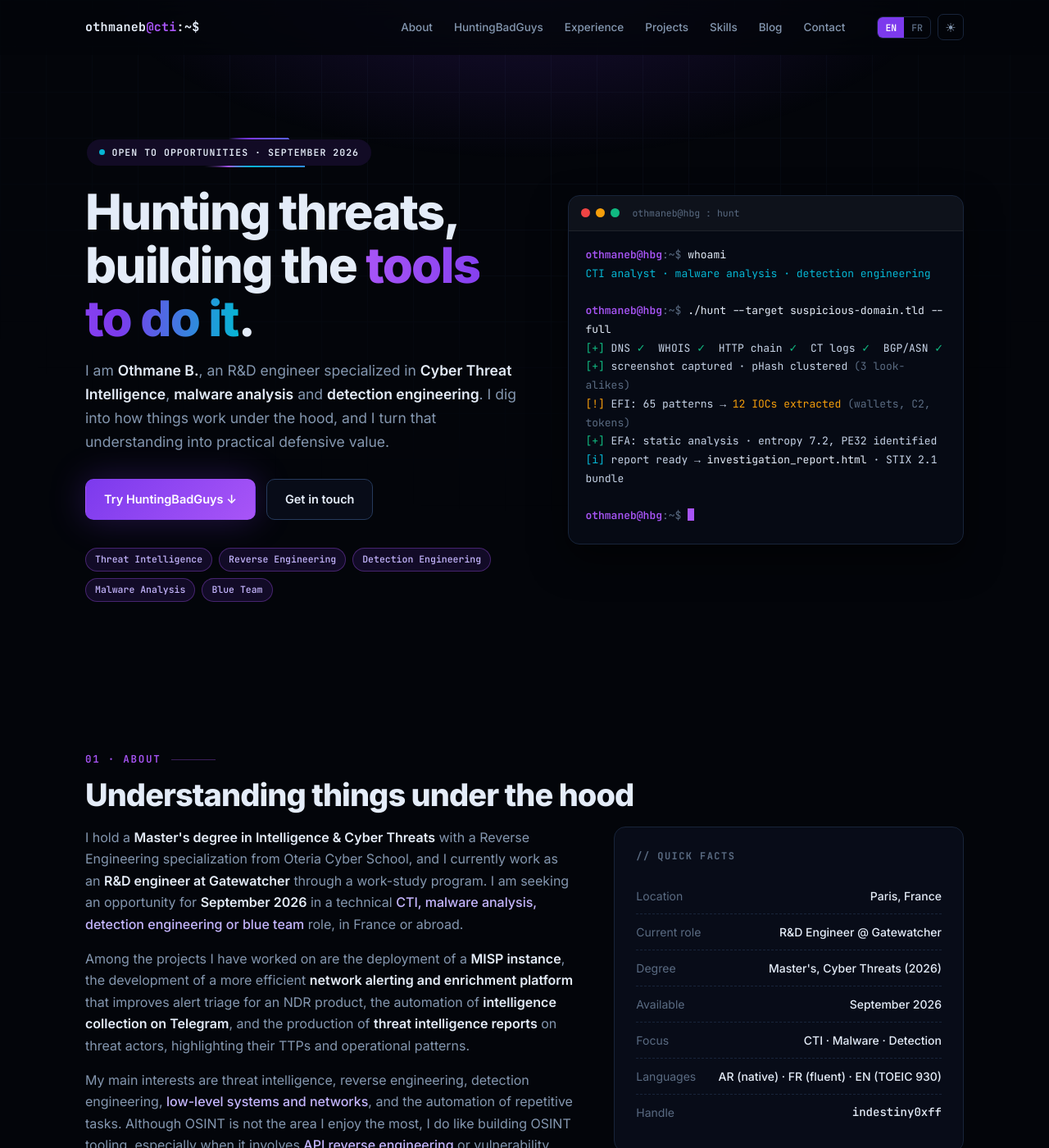
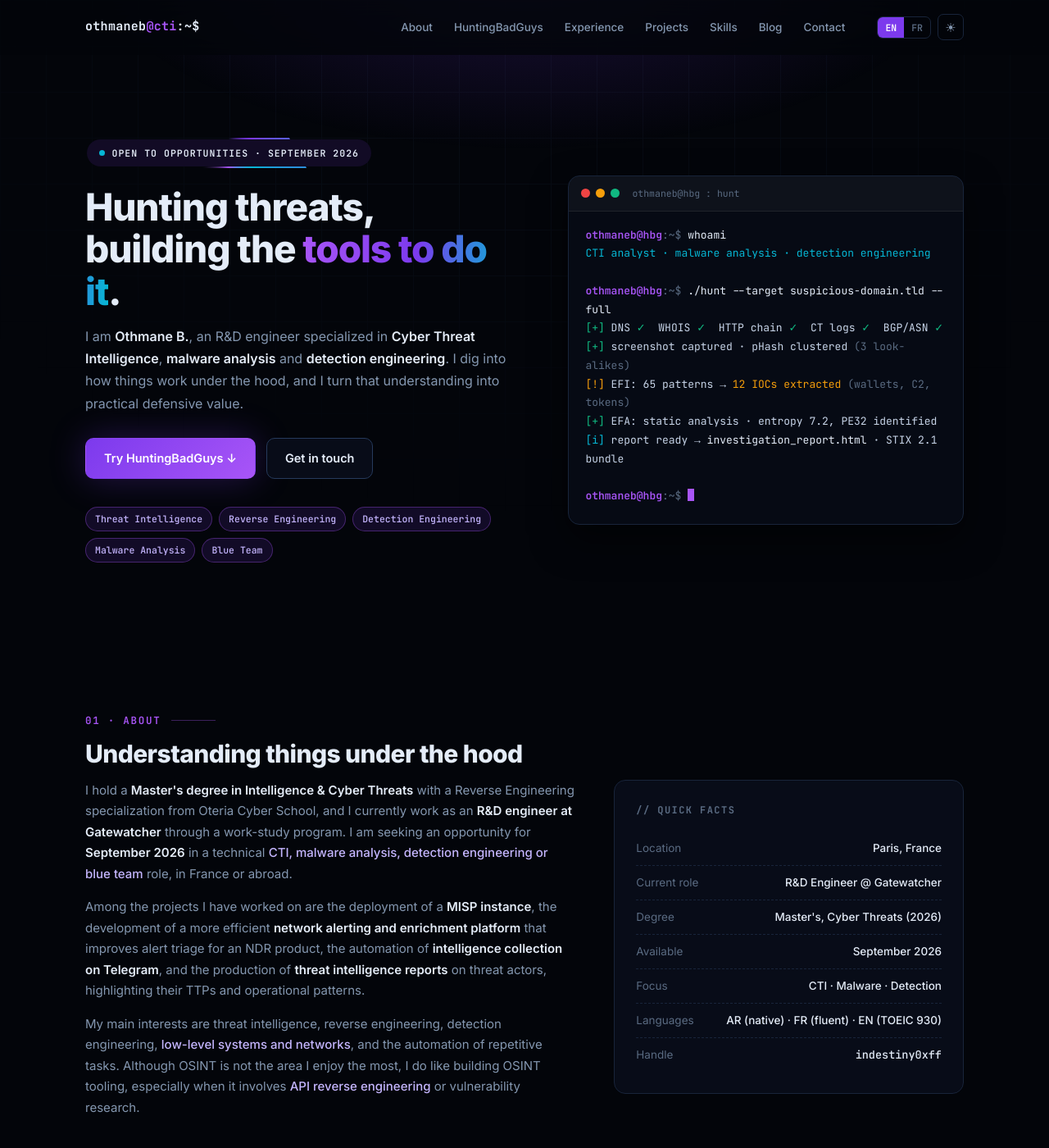
Before and after one commit to indestiny0xff/indestiny0xff.github.io, a Jekyll site: the page built from index.html, in a window 1280 px wide and 1400 px high. Shown: the whole window at 82% size. Built offline with Jekyll 4.4.1, drawn with Linux system fonts in a browser that asks for light colours.

Commit message:
Recalibrate the type scale to standard portfolio sizes
Body drops to 15.5px, the hero headline caps at 46px instead of 60px,
section titles cap at 30px instead of 38px, and card, timeline, blog
and post sizes are reduced proportionally. Inter and JetBrains Mono
are kept as the typefaces.

Co-Authored-By: Claude Fable 5 <noreply@anthropic.com>

```diff
--- a/assets/css/main.css
+++ b/assets/css/main.css
@@ -84,8 +84,8 @@ body {
   font-family: var(--font);
   background: var(--bg);
   color: var(--text);
-  line-height: 1.65;
-  font-size: 16px;
+  line-height: 1.7;
+  font-size: 15.5px;
   -webkit-font-smoothing: antialiased;
   text-rendering: optimizeLegibility;
   overflow-x: hidden;
@@ -231,16 +231,16 @@ html[data-theme="light"] .theme-btn .ico-sun { display: none; }
 @keyframes pulse { 0%,100% { box-shadow: 0 0 0 0 color-mix(in srgb, var(--cyan) 50%, transparent); } 55% { box-shadow: 0 0 0 6px transparent; } }
 
 .hero h1 {
-  font-size: clamp(38px, 5.4vw, 60px);
-  font-weight: 800; line-height: 1.08; letter-spacing: -.03em;
-  margin-bottom: 18px;
+  font-size: clamp(30px, 4.2vw, 46px);
+  font-weight: 800; line-height: 1.12; letter-spacing: -.025em;
+  margin-bottom: 16px;
 }
 .hero h1 .grad {
   background: linear-gradient(92deg, var(--accent-2), var(--accent) 55%, var(--cyan));
   -webkit-background-clip: text; background-clip: text; color: transparent;
 }
 .hero .sub {
-  color: var(--dim); font-size: 17.5px; max-width: 560px; margin-bottom: 30px;
+  color: var(--dim); font-size: 16px; max-width: 540px; margin-bottom: 28px;
 }
 .hero .sub strong { color: var(--text); font-weight: 600; }
 
@@ -326,16 +326,16 @@ section.block.alt { background: var(--bg-2); border-top: 1px solid var(--border)
 .eyebrow::after { content: ""; height: 1px; width: 54px; background: var(--accent-line); }
 
 h2.sec-title {
-  font-size: clamp(26px, 3.4vw, 38px); font-weight: 800;
-  letter-spacing: -.025em; line-height: 1.15; margin-bottom: 16px;
+  font-size: clamp(22px, 2.8vw, 30px); font-weight: 800;
+  letter-spacing: -.02em; line-height: 1.2; margin-bottom: 14px;
 }
-.sec-lead { color: var(--dim); font-size: 16.5px; max-width: 720px; margin-bottom: 44px; }
+.sec-lead { color: var(--dim); font-size: 15.5px; max-width: 700px; margin-bottom: 40px; }
 .sec-lead strong { color: var(--text); }
 
 /* ---------- About ---------- */
 .about-grid { display: grid; grid-template-columns: 1.4fr 1fr; gap: 48px; align-items: start; }
 @media (max-width: 880px) { .about-grid { grid-template-columns: 1fr; } }
-.about-text p { color: var(--dim); margin-bottom: 16px; font-size: 16px; }
+.about-text p { color: var(--dim); margin-bottom: 15px; font-size: 15px; }
 .about-text p strong { color: var(--text); font-weight: 600; }
 .about-text p em { color: var(--accent-3); font-style: normal; font-weight: 500; }
 
@@ -349,8 +349,8 @@ h2.sec-title {
 }
 .fact-row {
   display: flex; justify-content: space-between; gap: 14px;
-  padding: 10px 0; border-bottom: 1px dashed var(--border);
-  font-size: 14px;
+  padding: 9px 0; border-bottom: 1px dashed var(--border);
+  font-size: 13.5px;
 }
 .fact-row:last-child { border-bottom: 0; }
 .fact-row .k { color: var(--muted); }
@@ -420,8 +420,8 @@ html[data-theme="light"] .browser { border-color: #3a3128; }
   100% { box-shadow: 0 0 0 0 rgba(168, 85, 247, 0), 0 18px 40px rgba(0,0,0,.5); }
 }
 .facade:hover .play { transform: scale(1.08); }
-.facade .f-title { font-size: 21px; font-weight: 700; color: #e4ecf8; letter-spacing: -.01em; }
-.facade .f-sub { max-width: 480px; color: #8497b0; font-size: 13.5px; line-height: 1.6; }
+.facade .f-title { font-size: 19px; font-weight: 700; color: #e4ecf8; letter-spacing: -.01em; }
+.facade .f-sub { max-width: 460px; color: #8497b0; font-size: 13px; line-height: 1.6; }
 .facade .f-load {
   font-family: var(--mono); font-size: 12px; color: #67e8f9; display: none;
 }
@@ -446,7 +446,7 @@ html[data-theme="light"] .browser { border-color: #3a3128; }
 }
 .spec:hover { transform: translateY(-4px); border-color: var(--accent-line); box-shadow: var(--shadow); }
 .spec .v {
-  font-size: 25px; font-weight: 800; letter-spacing: -.02em; line-height: 1.1;
+  font-size: 21px; font-weight: 800; letter-spacing: -.02em; line-height: 1.1;
   background: linear-gradient(92deg, var(--accent-2), var(--cyan));
   -webkit-background-clip: text; background-clip: text; color: transparent;
 }
@@ -478,11 +478,11 @@ html[data-theme="light"] .browser { border-color: #3a3128; }
   font-family: var(--mono); font-size: 12px; font-weight: 600;
   color: var(--accent-2); margin-bottom: 6px; letter-spacing: .05em;
 }
-.tl-item h3 { font-size: 19px; font-weight: 700; letter-spacing: -.01em; }
-.tl-item .org { color: var(--dim); font-size: 14px; margin-bottom: 12px; }
+.tl-item h3 { font-size: 17px; font-weight: 700; letter-spacing: -.01em; }
+.tl-item .org { color: var(--dim); font-size: 13.5px; margin-bottom: 11px; }
 .tl-item ul { list-style: none; }
 .tl-item li {
-  color: var(--dim); font-size: 14.5px; padding: 5px 0 5px 20px; position: relative;
+  color: var(--dim); font-size: 14px; padding: 5px 0 5px 20px; position: relative;
 }
 .tl-item li::before {
   content: "▸"; position: absolute; left: 2px; color: var(--accent-2); font-size: 12px; top: 8px;
@@ -501,9 +501,9 @@ html[data-theme="light"] .browser { border-color: #3a3128; }
 }
 .proj:hover { transform: translateY(-4px); border-color: var(--accent-line); box-shadow: var(--shadow); }
 .proj .head { display: flex; align-items: center; justify-content: space-between; gap: 10px; }
-.proj h3 { font-size: 17px; font-weight: 700; letter-spacing: -.01em; }
-.proj .year { font-family: var(--mono); font-size: 11.5px; color: var(--muted); }
-.proj p { color: var(--dim); font-size: 14px; flex: 1; }
+.proj h3 { font-size: 16px; font-weight: 700; letter-spacing: -.01em; }
+.proj .year { font-family: var(--mono); font-size: 11px; color: var(--muted); }
+.proj p { color: var(--dim); font-size: 13.5px; flex: 1; }
 .proj .stack { display: flex; flex-wrap: wrap; gap: 6px; }
 .proj .stack i {
   font-style: normal; font-family: var(--mono); font-size: 10.5px;
@@ -544,8 +544,8 @@ html[data-theme="light"] .browser { border-color: #3a3128; }
   border: 1px solid color-mix(in srgb, var(--cyan) 30%, transparent);
   border-radius: 6px; padding: 3px 8px; display: inline-block; margin-bottom: 14px;
 }
-.edu-card h3 { font-size: 16.5px; font-weight: 700; margin-bottom: 6px; }
-.edu-card p { color: var(--dim); font-size: 14px; }
+.edu-card h3 { font-size: 15.5px; font-weight: 700; margin-bottom: 6px; }
+.edu-card p { color: var(--dim); font-size: 13.5px; }
 .edu-card ul { list-style: none; margin-top: 8px; }
 .edu-card li { color: var(--dim); font-size: 14px; padding: 5px 0 5px 20px; position: relative; }
 .edu-card li::before { content: "✓"; position: absolute; left: 0; color: var(--green); font-weight: 700; }
@@ -561,8 +561,8 @@ html[data-theme="light"] .browser { border-color: #3a3128; }
   color: var(--text);
 }
 a.pub:hover { border-color: var(--accent-line); transform: translateX(4px); color: var(--text); }
-.pub .num { font-family: var(--mono); font-size: 12px; color: var(--accent-2); font-weight: 700; }
-.pub .t { font-weight: 600; font-size: 15px; flex: 1; }
+.pub .num { font-family: var(--mono); font-size: 11.5px; color: var(--accent-2); font-weight: 700; }
+.pub .t { font-weight: 600; font-size: 14.5px; flex: 1; }
 .pub .where { font-family: var(--mono); font-size: 11.5px; color: var(--muted); white-space: nowrap; }
 .pub .arrow { color: var(--accent-2); font-size: 16px; }
 
@@ -573,8 +573,8 @@ a.pub:hover { border-color: var(--accent-line); transform: translateX(4px); colo
   padding: 54px 44px; text-align: center;
   box-shadow: var(--glow);
 }
-.contact-box h2 { font-size: clamp(26px, 3.4vw, 36px); font-weight: 800; letter-spacing: -.025em; margin-bottom: 14px; }
-.contact-box p { color: var(--dim); max-width: 560px; margin: 0 auto 30px; font-size: 16px; }
+.contact-box h2 { font-size: clamp(22px, 2.8vw, 30px); font-weight: 800; letter-spacing: -.02em; margin-bottom: 12px; }
+.contact-box p { color: var(--dim); max-width: 560px; margin: 0 auto 28px; font-size: 15px; }
 .contact-links { display: flex; flex-wrap: wrap; justify-content: center; gap: 13px; }
 
 /* ---------- Footer ---------- */
@@ -628,8 +628,8 @@ body, .nav, .surfaced { transition: background-color .4s ease, color .4s ease; }
    Blog
    ============================================================ */
 .page-head { padding: 150px 0 40px; background: var(--hero-grad); }
-.page-head h1 { font-size: clamp(30px, 4vw, 44px); font-weight: 800; letter-spacing: -.03em; margin-bottom: 12px; }
-.page-head p { color: var(--dim); max-width: 640px; font-size: 16.5px; }
+.page-head h1 { font-size: clamp(25px, 3.2vw, 36px); font-weight: 800; letter-spacing: -.02em; margin-bottom: 12px; }
+.page-head p { color: var(--dim); max-width: 640px; font-size: 15.5px; }
 
 .post-list { display: flex; flex-direction: column; gap: 18px; padding: 30px 0 90px; }
 .post-card {
@@ -649,8 +649,8 @@ body, .nav, .surfaced { transition: background-color .4s ease, color .4s ease; }
   font-style: normal; color: var(--accent-2); background: var(--accent-soft);
   border: 1px solid var(--accent-line); border-radius: 5px; padding: 1px 8px; font-size: 10.5px;
 }
-.post-card h2 { font-size: 21px; font-weight: 700; letter-spacing: -.015em; margin-bottom: 8px; }
-.post-card p.excerpt { color: var(--dim); font-size: 14.5px; }
+.post-card h2 { font-size: 18.5px; font-weight: 700; letter-spacing: -.015em; margin-bottom: 8px; }
+.post-card p.excerpt { color: var(--dim); font-size: 14px; }
 .post-card .more { display: inline-block; margin-top: 14px; font-size: 13.5px; font-weight: 600; color: var(--accent-2); }
 
 .empty-state {
@@ -663,7 +663,7 @@ body, .nav, .surfaced { transition: background-color .4s ease, color .4s ease; }
 .post-header { margin-bottom: 38px; padding-bottom: 28px; border-bottom: 1px solid var(--border); }
 .post-header .back { font-family: var(--mono); font-size: 13px; color: var(--muted); display: inline-block; margin-bottom: 22px; }
 .post-header .back:hover { color: var(--accent-2); }
-.post-header h1 { font-size: clamp(28px, 4vw, 40px); font-weight: 800; letter-spacing: -.025em; line-height: 1.15; margin-bottom: 14px; }
+.post-header h1 { font-size: clamp(24px, 3.2vw, 34px); font-weight: 800; letter-spacing: -.02em; line-height: 1.2; margin-bottom: 14px; }
 .post-header .meta { display: flex; flex-wrap: wrap; align-items: center; gap: 14px; font-family: var(--mono); font-size: 12.5px; color: var(--muted); }
 .post-header .meta .tags { display: flex; gap: 6px; }
 .post-header .meta .tags i {
@@ -671,13 +671,13 @@ body, .nav, .surfaced { transition: background-color .4s ease, color .4s ease; }
   border: 1px solid var(--accent-line); border-radius: 5px; padding: 1px 8px; font-size: 10.5px;
 }
 
-.post-content { font-size: 16px; color: var(--text); }
+.post-content { font-size: 15.5px; color: var(--text); }
 .post-content h1, .post-content h2, .post-content h3, .post-content h4 {
-  font-weight: 700; letter-spacing: -.015em; margin: 38px 0 14px; line-height: 1.25;
+  font-weight: 700; letter-spacing: -.015em; margin: 36px 0 13px; line-height: 1.3;
 }
-.post-content h1 { font-size: 28px; }
-.post-content h2 { font-size: 24px; padding-bottom: 8px; border-bottom: 1px solid var(--border); }
-.post-content h3 { font-size: 19px; }
+.post-content h1 { font-size: 24px; }
+.post-content h2 { font-size: 21px; padding-bottom: 8px; border-bottom: 1px solid var(--border); }
+.post-content h3 { font-size: 17.5px; }
 .post-content p { margin-bottom: 16px; color: var(--dim); }
 .post-content strong { color: var(--text); }
 .post-content ul, .post-content ol { margin: 0 0 16px 24px; color: var(--dim); }
```
